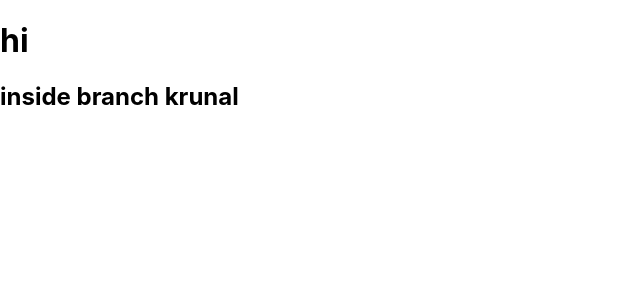
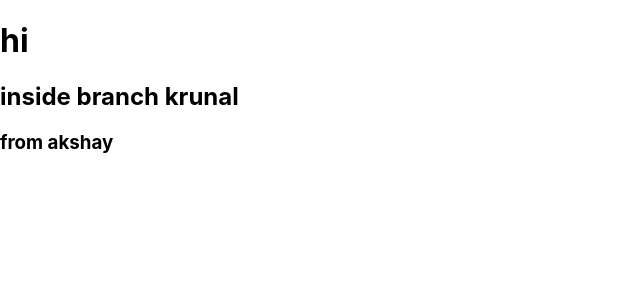
Before and after one commit to akshayparkad/wedding-planning-frontend, a React (Create React App) app: page / in a window 1280 px wide. Shown: the top 300 px of the page, without its empty margins (0-640 px from the left). Built offline with nearby package versions, Linux system fonts and the light colour scheme.

Commit message:
changes by akshay

```diff
--- a/src/App.js
+++ b/src/App.js
@@ -6,6 +6,7 @@ function App() {
     <>
   <h1> hi </h1>
   <h2>inside branch krunal</h2>
+  <h3>from akshay</h3>
   </>);
 
 }
```
